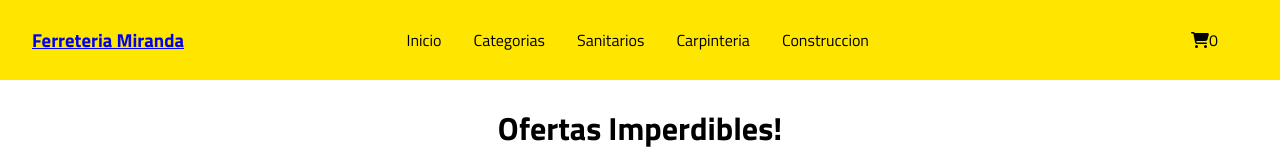
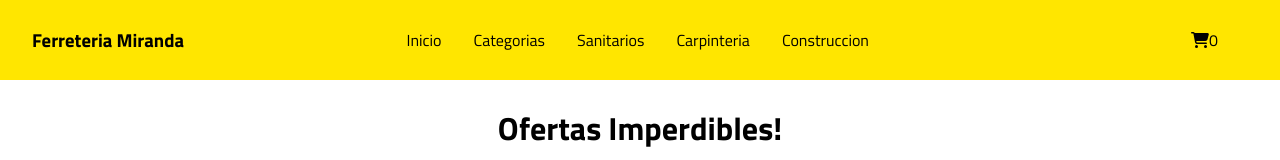
Before and after one commit to nico-miranda/NavBarNico, a React (Create React App) app: page / in a window 1280 px wide. Shown: the top 160 px of the page. Built offline with nearby package versions, Linux system fonts and the light colour scheme; no server answers; the database is empty.

Commit message:
correcion

```diff
--- a/src/styles/navBar.css
+++ b/src/styles/navBar.css
@@ -22,6 +22,12 @@ header {
 	padding: 0 2rem;
 	background-color: var(--mainColor);
 	color: var(--textColor);
+}
+
+.tituloLogo{
+
+	color:rgb(0, 0, 0);
+	text-decoration: none;
 }
 
 nav a {
```
Also changed, not shown: 1 other file (tests, documents, lock files or other folders).
